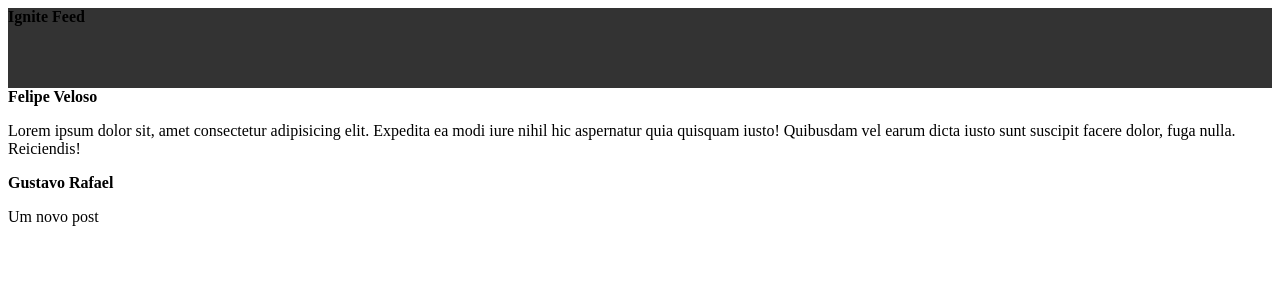
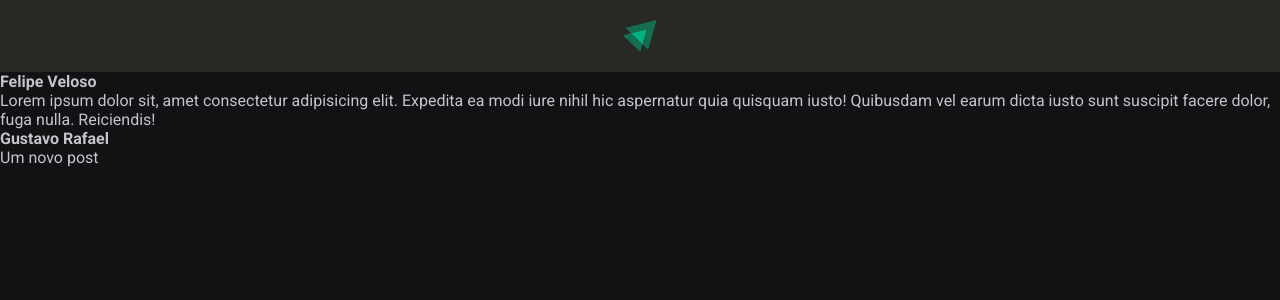
Before and after one commit to velosofelipe64/01-fundamentos-reactjs, a React (Vite) app: page / in a window 1280 px wide. Shown: the top 300 px of the page. Built offline with nearby package versions, Linux system fonts and the light colour scheme.

Commit message:
Header Style

```diff
--- a/src/App.jsx
+++ b/src/App.jsx
@@ -1,6 +1,7 @@
 import { useState } from 'react'
 import { Post } from './Post.jsx'
 import { Header } from './components/Header.jsx'
+import './global.css'
 
 export function App() {
   return (
--- a/src/components/Header.jsx
+++ b/src/components/Header.jsx
@@ -1,9 +1,10 @@
 import styles from './Header.module.css'
+import igniteLogo from '../assets/ignite-logo.svg'
 
 export function Header() {
     return (
         <header className={styles.header}>
-            <strong>Ignite Feed</strong>
+            <img src={igniteLogo} alt="Ignite Logo" />
         </header>
     );
 }
--- a/src/components/Header.module.css
+++ b/src/components/Header.module.css
@@ -1,4 +1,10 @@
 .header {
-    background: #333;
-    height: 80px;
+    background: var(--gray-800);
+    display: flex;
+    justify-content: center;
+    padding: 1.25rem 0;
 }
+
+.header img {
+    height: 2rem;
+}
```
Also changed, not shown: src/assets/ignite-logo.svg (added).
